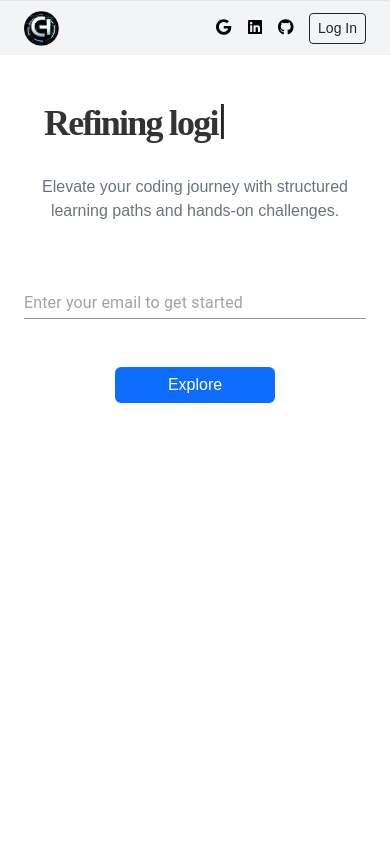
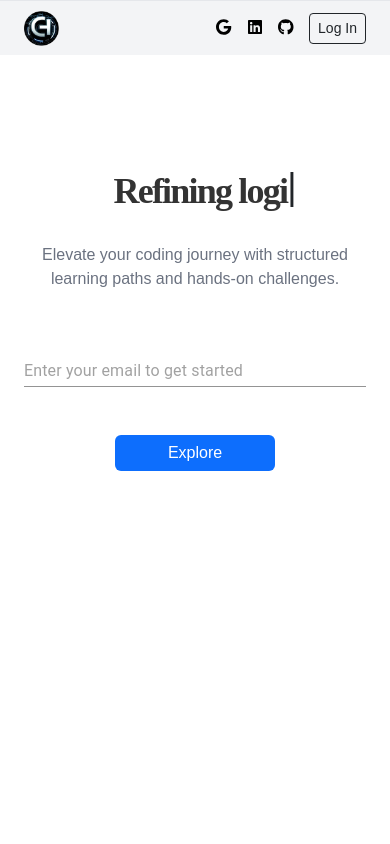
Before and after one commit to kmvipin/CodeHere-client, a React (Create React App) app: page / in a window 390 px wide. Shown: the top 844 px of the page. Built offline with nearby package versions, Linux system fonts and the light colour scheme; no server answers; a web font is replaced by a local one.

Commit message:
set header padding-top

```diff
--- a/src/Header/Header.js
+++ b/src/Header/Header.js
@@ -48,13 +48,13 @@ const Header = (props) => {
   return (
     <div className="flex flex-col min-h-screen">
       <main className="flex-1">
-        <section className="w-full py-12 pt-7 md:py-24">
+        <section className="w-full pt-24 md:py-24">
           <div className="container flex flex-col items-center justify-center gap-4 px-4 text-center md:gap-10 md:px-6">
             <div className="space-y-3">
-              <div className="flex">
+              <div className="flex justify-center">
                 <h1 className="text-4xl font-bold tracking-tighter
                 sm:text-5xl md:text-6xl mr-0">{display}</h1>
-                <span className="text-4xl sm:text-5xl md:text-6xl text-end pt-3" style={{display:(blink ? 'block' : 'none')}}>|</span>
+                <span className="text-4xl sm:text-5xl md:text-6xl pt-3" style={{display:(blink ? 'block' : 'none')}}>|</span>
               </div>
               <p className="mx-auto max-w-[600px] text-gray-500 md:text-xl/relaxed lg:text-base/relaxed xl:text-xl/relaxed dark:text-gray-400">
                 Elevate your coding journey with structured learning paths and
```
